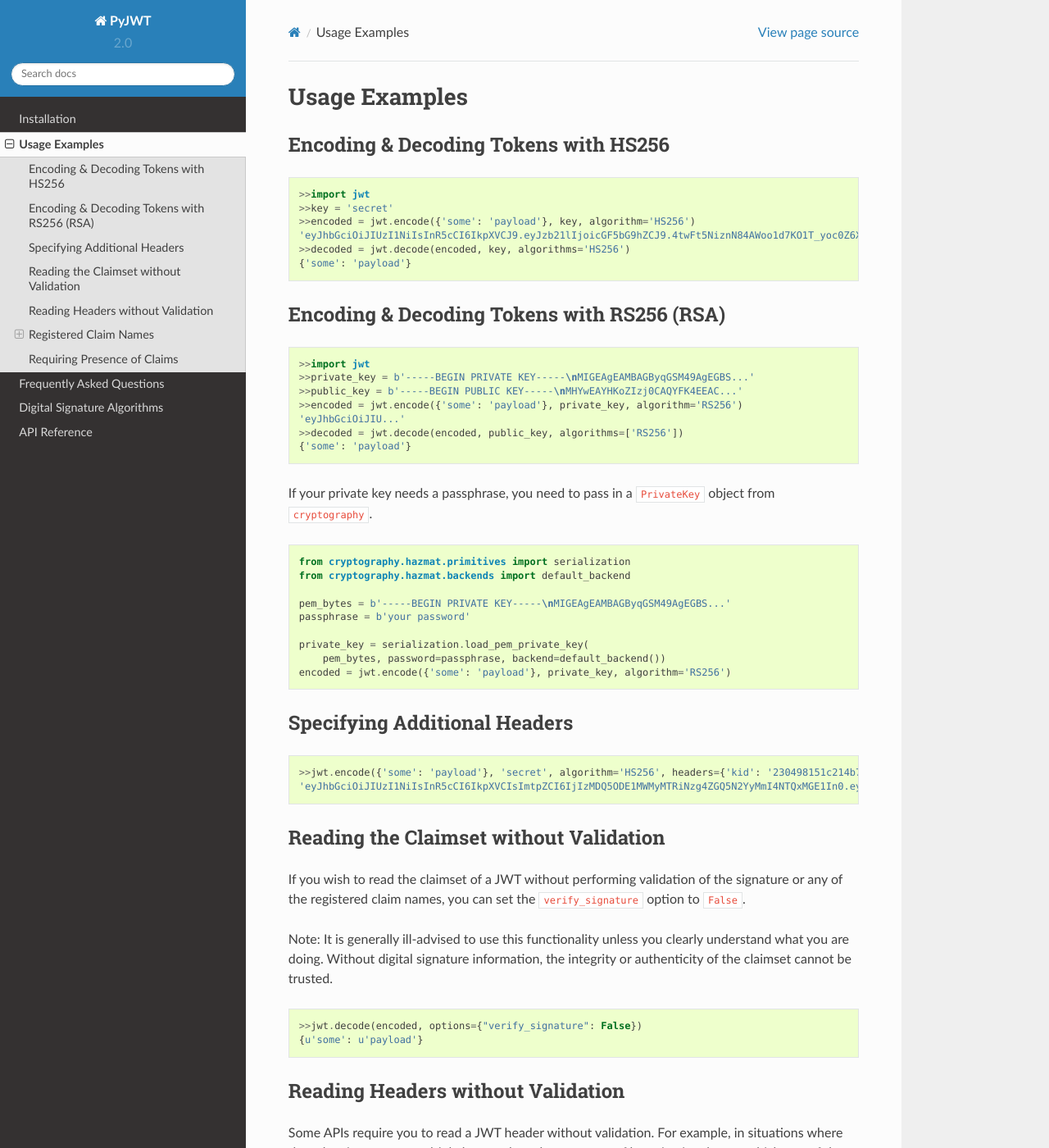
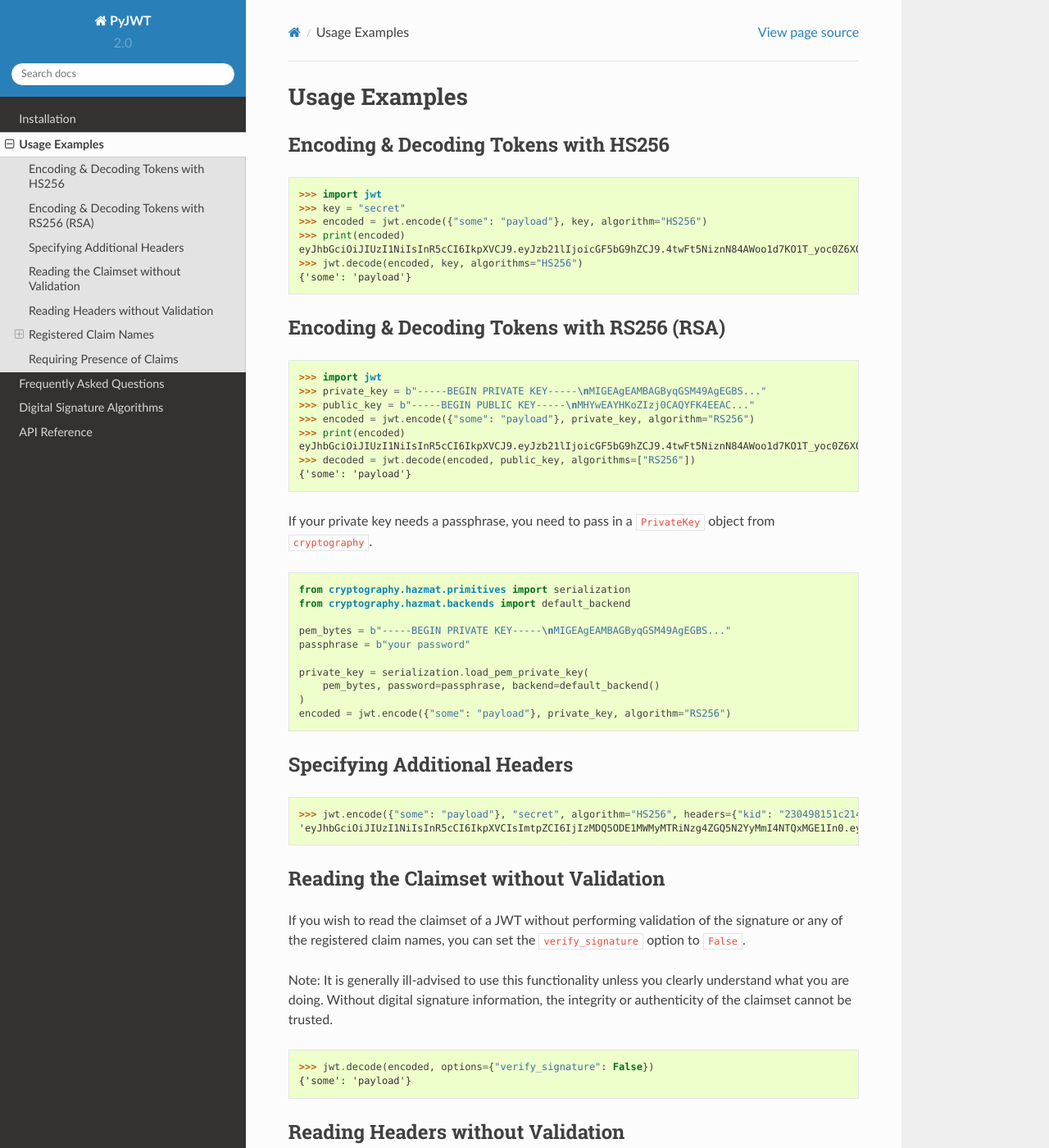
Before and after one commit to RubyOnWorld/pyjwt, a Sphinx documentation site: the page built from docs/usage.rst, in a window 1280 px wide and 1400 px high. Shown: the whole window at 82% size. Built offline with Sphinx 7.4.7 and the Read the Docs theme 2.0.0, drawn with Linux system fonts in a browser that asks for light colours; some of the changed text lies outside the part shown.

Commit message:
Update code blocks in docs (#545)
Update Python 2 syntax and drop Python-2-only examples.

Fix all Python console prompts to the full ">>> " for correct
highlighting.

Use "pycon" instead of "python" for interactive Python console session.
The "python" lexer is for Python scripts and doesn't interpret the ">>>"
prompt.

Fix all Python console code blocks to more accurately display what the
user will see. For example, when assigning a value to a variable, it
isn't also echoed.

Fix typo ".. code::" → ".. code-block::".

Use "console" instead of "sh" for shell sessions. The "sh" lexer is for
shell scripts. For a complete list of lexers, see:
https://pygments.org/docs/lexers/

Use blacken-docs to run black on code blocks. This is now included as a
pre-commit hook.

```diff
--- a/docs/index.rst
+++ b/docs/index.rst
@@ -30,12 +30,10 @@ Example Usage
 .. doctest::
 
     >>> import jwt
-
-    >>> encoded_jwt = jwt.encode({'some': 'payload'}, 'secret', algorithm='HS256')
+    >>> encoded_jwt = jwt.encode({"some": "payload"}, "secret", algorithm="HS256")
     >>> print(encoded_jwt)
     eyJhbGciOiJIUzI1NiIsInR5cCI6IkpXVCJ9.eyJzb21lIjoicGF5bG9hZCJ9.4twFt5NiznN84AWoo1d7KO1T_yoc0Z6XOpOVswacPZg
-
-    >>> jwt.decode(encoded_jwt, 'secret', algorithms=['HS256'])
+    >>> jwt.decode(encoded_jwt, "secret", algorithms=["HS256"])
     {'some': 'payload'}
 
 See :doc:`Usage Examples <usage>` for more examples.
--- a/docs/usage.rst
+++ b/docs/usage.rst
@@ -4,26 +4,28 @@ Usage Examples
 Encoding & Decoding Tokens with HS256
 -------------------------------------
 
-.. code-block:: python
+.. code-block:: pycon
 
-    >>import jwt
-    >>key = 'secret'
-    >>encoded = jwt.encode({'some': 'payload'}, key, algorithm='HS256')
-    'eyJhbGciOiJIUzI1NiIsInR5cCI6IkpXVCJ9.eyJzb21lIjoicGF5bG9hZCJ9.4twFt5NiznN84AWoo1d7KO1T_yoc0Z6XOpOVswacPZg'
-    >>decoded = jwt.decode(encoded, key, algorithms='HS256')
+    >>> import jwt
+    >>> key = "secret"
+    >>> encoded = jwt.encode({"some": "payload"}, key, algorithm="HS256")
+    >>> print(encoded)
+    eyJhbGciOiJIUzI1NiIsInR5cCI6IkpXVCJ9.eyJzb21lIjoicGF5bG9hZCJ9.4twFt5NiznN84AWoo1d7KO1T_yoc0Z6XOpOVswacPZg
+    >>> jwt.decode(encoded, key, algorithms="HS256")
     {'some': 'payload'}
 
 Encoding & Decoding Tokens with RS256 (RSA)
 -------------------------------------------
 
-.. code-block:: python
+.. code-block:: pycon
 
-    >>import jwt
-    >>private_key = b'-----BEGIN PRIVATE KEY-----\nMIGEAgEAMBAGByqGSM49AgEGBS...'
-    >>public_key = b'-----BEGIN PUBLIC KEY-----\nMHYwEAYHKoZIzj0CAQYFK4EEAC...'
-    >>encoded = jwt.encode({'some': 'payload'}, private_key, algorithm='RS256')
-    'eyJhbGciOiJIU...'
-    >>decoded = jwt.decode(encoded, public_key, algorithms=['RS256'])
+    >>> import jwt
+    >>> private_key = b"-----BEGIN PRIVATE KEY-----\nMIGEAgEAMBAGByqGSM49AgEGBS..."
+    >>> public_key = b"-----BEGIN PUBLIC KEY-----\nMHYwEAYHKoZIzj0CAQYFK4EEAC..."
+    >>> encoded = jwt.encode({"some": "payload"}, private_key, algorithm="RS256")
+    >>> print(encoded)
+    eyJhbGciOiJIUzI1NiIsInR5cCI6IkpXVCJ9.eyJzb21lIjoicGF5bG9hZCJ9.4twFt5NiznN84AWoo1d7KO1T_yoc0Z6XOpOVswacPZg
+    >>> decoded = jwt.decode(encoded, public_key, algorithms=["RS256"])
     {'some': 'payload'}
 
 If your private key needs a passphrase, you need to pass in a ``PrivateKey`` object from ``cryptography``.
@@ -33,20 +35,21 @@ If your private key needs a passphrase, you need to pass in a ``PrivateKey`` obj
     from cryptography.hazmat.primitives import serialization
     from cryptography.hazmat.backends import default_backend
 
-    pem_bytes = b'-----BEGIN PRIVATE KEY-----\nMIGEAgEAMBAGByqGSM49AgEGBS...'
-    passphrase = b'your password'
+    pem_bytes = b"-----BEGIN PRIVATE KEY-----\nMIGEAgEAMBAGByqGSM49AgEGBS..."
+    passphrase = b"your password"
 
     private_key = serialization.load_pem_private_key(
-        pem_bytes, password=passphrase, backend=default_backend())
-    encoded = jwt.encode({'some': 'payload'}, private_key, algorithm='RS256')
+        pem_bytes, password=passphrase, backend=default_backend()
+    )
+    encoded = jwt.encode({"some": "payload"}, private_key, algorithm="RS256")
 
 
 Specifying Additional Headers
 -----------------------------
 
-.. code-block:: python
+.. code-block:: pycon
 
-    >>jwt.encode({'some': 'payload'}, 'secret', algorithm='HS256', headers={'kid': '230498151c214b788dd97f22b85410a5'})
+    >>> jwt.encode({"some": "payload"}, "secret", algorithm="HS256", headers={"kid": "230498151c214b788dd97f22b85410a5"})
     'eyJhbGciOiJIUzI1NiIsInR5cCI6IkpXVCIsImtpZCI6IjIzMDQ5ODE1MWMyMTRiNzg4ZGQ5N2YyMmI4NTQxMGE1In0.eyJzb21lIjoicGF5bG9hZCJ9.DogbDGmMHgA_bU05TAB-R6geQ2nMU2BRM-LnYEtefwg'
 
 
@@ -61,10 +64,10 @@ Note: It is generally ill-advised to use this functionality unless you
 clearly understand what you are doing. Without digital signature information,
 the integrity or authenticity of the claimset cannot be trusted.
 
-.. code-block:: python
+.. code-block:: pycon
 
-    >>jwt.decode(encoded, options={"verify_signature": False})
-    {u'some': u'payload'}
+    >>> jwt.decode(encoded, options={"verify_signature": False})
+    {'some': 'payload'}
 
 Reading Headers without Validation
 ----------------------------------
@@ -75,10 +78,10 @@ way of knowing in advance which one of the issuer's public keys or shared
 secrets to use for validation, the issuer may include an identifier for the
 key in the header.
 
-.. code-block:: python
+.. code-block:: pycon
 
-    >>jwt.get_unverified_header(encoded)
-    {u'alg': u'RS256', u'typ': u'JWT', u'kid': u'key-id-12345...'}
+    >>> jwt.get_unverified_header(encoded)
+    {'alg': 'RS256', 'typ': 'JWT', 'kid': 'key-id-12345...'}
 
 Registered Claim Names
 ----------------------
@@ -108,8 +111,8 @@ datetime, which will be converted into an int. For example:
 
 .. code-block:: python
 
-    jwt.encode({'exp': 1371720939}, 'secret')
-    jwt.encode({'exp': datetime.utcnow()}, 'secret')
+    jwt.encode({"exp": 1371720939}, "secret")
+    jwt.encode({"exp": datetime.utcnow()}, "secret")
 
 Expiration time is automatically verified in `jwt.decode()` and raises
 `jwt.ExpiredSignatureError` if the expiration time is in the past:
@@ -117,9 +120,10 @@ Expiration time is automatically verified in `jwt.decode()` and raises
 .. code-block:: python
 
     try:
-        jwt.decode('JWT_STRING', 'secret', algorithms=['HS256'])
+        jwt.decode("JWT_STRING", "secret", algorithms=["HS256"])
     except jwt.ExpiredSignatureError:
         # Signature has expired
+        ...
 
 Expiration time will be compared to the current UTC time (as given by
 `timegm(datetime.utcnow().utctimetuple())`), so be sure to use a UTC timestamp
@@ -135,22 +139,24 @@ you can set a leeway of 10 seconds in order to have some margin:
 
 .. code-block:: python
 
-    jwt_payload = jwt.encode({
-        'exp': datetime.datetime.utcnow() + datetime.timedelta(seconds=30)
-    }, 'secret')
+    jwt_payload = jwt.encode(
+        {"exp": datetime.datetime.utcnow() + datetime.timedelta(seconds=30)}, "secret"
+    )
 
     time.sleep(32)
 
     # JWT payload is now expired
     # But with some leeway, it will still validate
-    jwt.decode(jwt_payload, 'secret', leeway=10, algorithms=['HS256'])
+    jwt.decode(jwt_payload, "secret", leeway=10, algorithms=["HS256"])
 
 Instead of specifying the leeway as a number of seconds, a `datetime.timedelta`
 instance can be used. The last line in the example above is equivalent to:
 
 .. code-block:: python
 
-    jwt.decode(jwt_payload, 'secret', leeway=datetime.timedelta(seconds=10), algorithms=['HS256'])
+    jwt.decode(
+        jwt_payload, "secret", leeway=datetime.timedelta(seconds=10), algorithms=["HS256"]
+    )
 
 Not Before Time Claim (nbf)
 ~~~~~~~~~~~~~~~~~~~~~~~~~~~
@@ -167,8 +173,8 @@ The `nbf` claim works similarly to the `exp` claim above.
 
 .. code-block:: python
 
-    jwt.encode({'nbf': 1371720939}, 'secret')
-    jwt.encode({'nbf': datetime.utcnow()}, 'secret')
+    jwt.encode({"nbf": 1371720939}, "secret")
+    jwt.encode({"nbf": datetime.utcnow()}, "secret")
 
 Issuer Claim (iss)
 ~~~~~~~~~~~~~~~~~~
@@ -180,13 +186,10 @@ Issuer Claim (iss)
 
 .. code-block:: python
 
-    payload = {
-        'some': 'payload',
-        'iss': 'urn:foo'
-    }
+    payload = {"some": "payload", "iss": "urn:foo"}
 
-    token = jwt.encode(payload, 'secret')
-    decoded = jwt.decode(token, 'secret', issuer='urn:foo', algorithms=['HS256'])
+    token = jwt.encode(payload, "secret")
+    decoded = jwt.decode(token, "secret", issuer="urn:foo", algorithms=["HS256"])
 
 If the issuer claim is incorrect, `jwt.InvalidIssuerError` will be raised.
 
@@ -205,39 +208,32 @@ sensitive strings, each containing a StringOrURI value.
 
 .. code-block:: python
 
-    payload = {
-        'some': 'payload',
-        'aud': ['urn:foo', 'urn:bar']
-    }
+    payload = {"some": "payload", "aud": ["urn:foo", "urn:bar"]}
 
-    token = jwt.encode(payload, 'secret')
-    decoded = jwt.decode(token, 'secret', audience='urn:foo', algorithms=['HS256'])
+    token = jwt.encode(payload, "secret")
+    decoded = jwt.decode(token, "secret", audience="urn:foo", algorithms=["HS256"])
 
 In the special case when the JWT has one audience, the "aud" value MAY be
 a single case-sensitive string containing a StringOrURI value.
 
 .. code-block:: python
 
-    payload = {
-        'some': 'payload',
-        'aud': 'urn:foo'
-    }
+    payload = {"some": "payload", "aud": "urn:foo"}
 
-    token = jwt.encode(payload, 'secret')
-    decoded = jwt.decode(token, 'secret', audience='urn:foo', algorithms=['HS256'])
+    token = jwt.encode(payload, "secret")
+    decoded = jwt.decode(token, "secret", audience="urn:foo", algorithms=["HS256"])
 
 If multiple audiences are accepted, the ``audience`` parameter for
 ``jwt.decode`` can also be an iterable
 
 .. code-block:: python
 
-    payload = {
-        'some': 'payload',
-        'aud': 'urn:foo'
-    }
+    payload = {"some": "payload", "aud": "urn:foo"}
 
-    token = jwt.encode(payload, 'secret')
-    decoded = jwt.decode(token, 'secret', audience=['urn:foo', 'urn:bar'], algorithms=['HS256'])
+    token = jwt.encode(payload, "secret")
+    decoded = jwt.decode(
+        token, "secret", audience=["urn:foo", "urn:bar"], algorithms=["HS256"]
+    )
 
 The interpretation of audience values is generally application specific.
 Use of this claim is OPTIONAL.
@@ -255,15 +251,15 @@ Issued At Claim (iat)
 
 .. code-block:: python
 
-    jwt.encode({'iat': 1371720939}, 'secret')
-    jwt.encode({'iat': datetime.utcnow()}, 'secret')
+    jwt.encode({"iat": 1371720939}, "secret")
+    jwt.encode({"iat": datetime.utcnow()}, "secret")
 
 Requiring Presence of Claims
 ----------------------------
 
 If you wish to require one or more claims to be present in the claimset, you can set the ``require`` paramenter to include these claims.
 
-.. code-block:: python
+.. code-block:: pycon
 
-    >>jwt.decode(encoded, options={'require': ['exp', 'iss', 'sub']})
-    {u'exp': 1371720939, u'iss': u'urn:foo', u'sub': u'25c37522-f148-4cbf-8ee6-c4a9718dd0af'}
+    >>> jwt.decode(encoded, options={"require": ["exp", "iss", "sub"]})
+    {'exp': 1371720939, 'iss': 'urn:foo', 'sub': '25c37522-f148-4cbf-8ee6-c4a9718dd0af'}
```
Also changed, not shown: README.rst (+5 -6 lines), docs/algorithms.rst (+7 -6 lines), docs/faq.rst (+1 -12 lines), .github/ISSUE_TEMPLATE.md, .github/ISSUE_TEMPLATE/Bug.md, .pre-commit-config.yaml.
